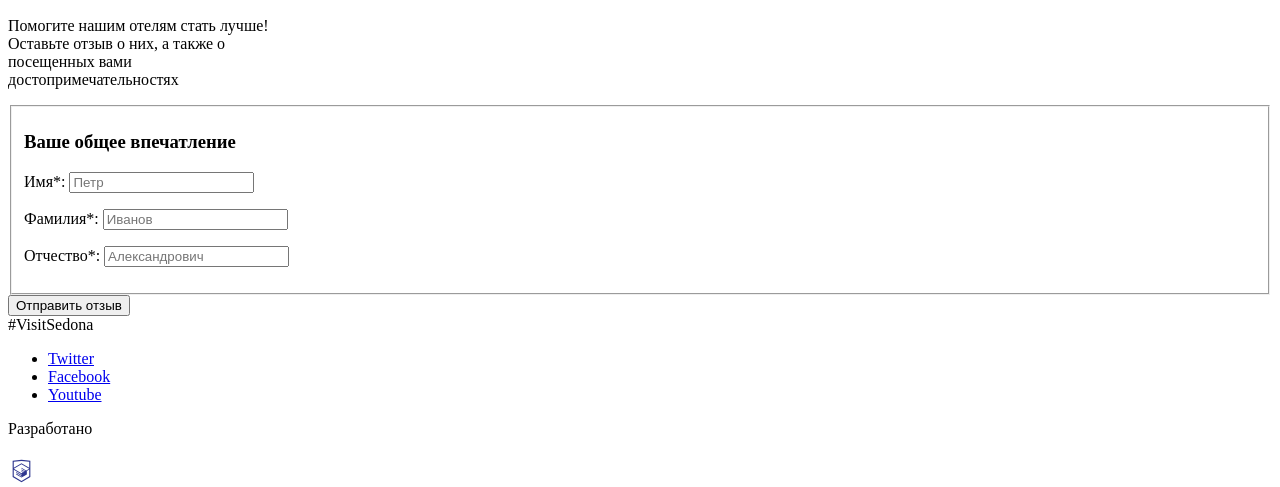
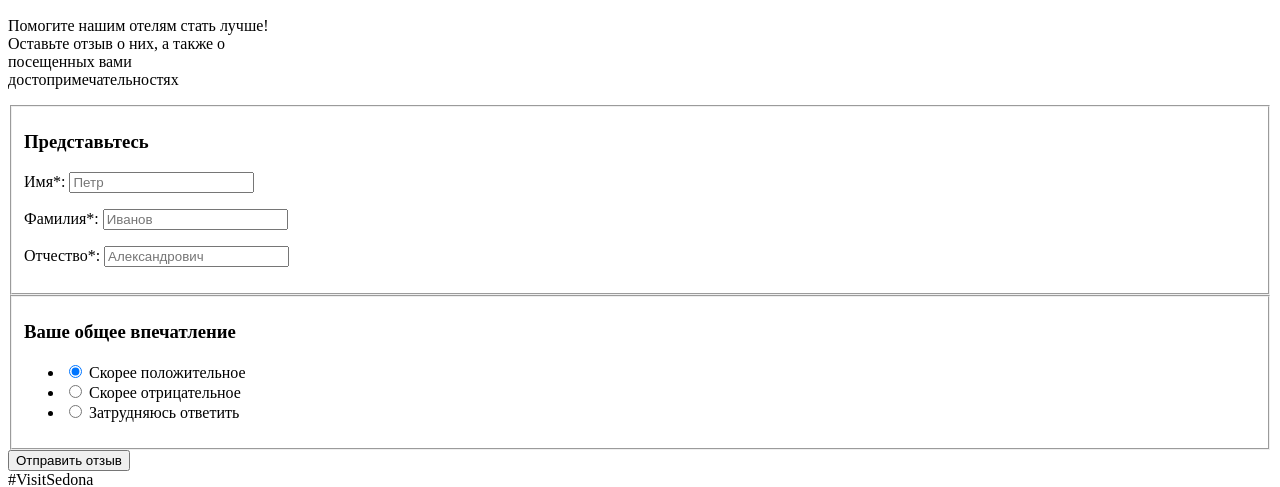
Before and after one commit to Sobolia10/1658897-sedona-22, a website: page source/form.html in a window 1280 px wide. Shown: the part 349-836 px from the top of the page. Drawn offline with Linux system fonts and the light colour scheme.

Commit message:
fieldset left form

```diff
--- a/source/form.html
+++ b/source/form.html
@@ -55,12 +55,13 @@
     <form action="https://echo.htmlacademy.ru" method="post">
       <div class="review__wrapper">
 
-        <fieldset class="review__general review__general--right">
-    <h3 class="review__general--title">Ваше общее впечатление</h3>
-        <p>
-          <label for="name-field-id">Имя*:</label>
-          <input id="name-field-id" type="text" name="name" placeholder="Петр">
-        </p>
+        <fieldset class="review__introduce review__introduce--right">
+          <!--надо legend?-->
+          <h3 class="review__introduce-title">Представьтесь</h3>
+          <p>
+            <label for="name-field-id">Имя*:</label>
+            <input id="name-field-id" type="text" name="name" placeholder="Петр">
+          </p>
           <p>
             <label for="fam-field-id">Фамилия*:</label>
             <input id="fam-field-id" type="text" name="fam" placeholder="Иванов">
@@ -70,9 +71,32 @@
             <input id="surname-field-id" type="text" name="surname" placeholder="Александрович">
           </p>
         </fieldset>
+
+        <fieldset class="review__general review__general-left">
+          <h3 class="review__general-title">Ваше общее впечатление</h3>
+          <ul class="review__general-filter">
+            <li>
+              <input type="radio" name="review__general" value="positive" id="filter-positive" checked>
+              <label for="filter-positive">Скорее положительное</label>
+            </li>
+            <li>
+              <input type="radio" name="review__general" value="negative" id="filter-negative">
+              <label for="filter-negative">Скорее отрицательное</label>
+            </li>
+            <li>
+              <input type="radio" name="review__general" value="noanswer" id="filter-noanswer">
+              <label for="filter-noanswer">Затрудняюсь ответить</label>
+            </li>
+          </ul>
+        </fieldset>
+
+
+
+
+
+
       </div>
-
-</form>
+    </form>
     <button type="button">Отправить отзыв</button>
   </section>
 
```
